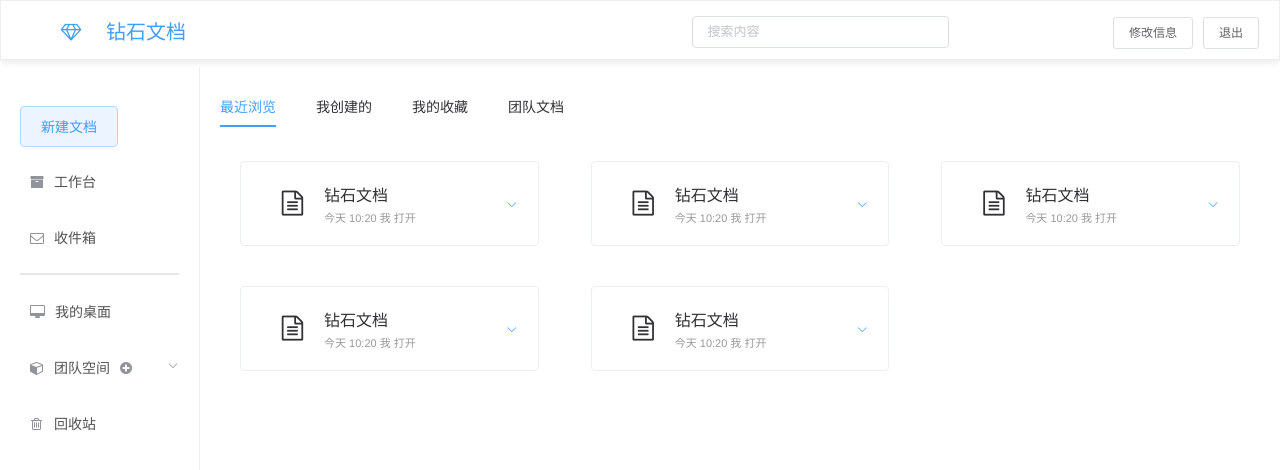
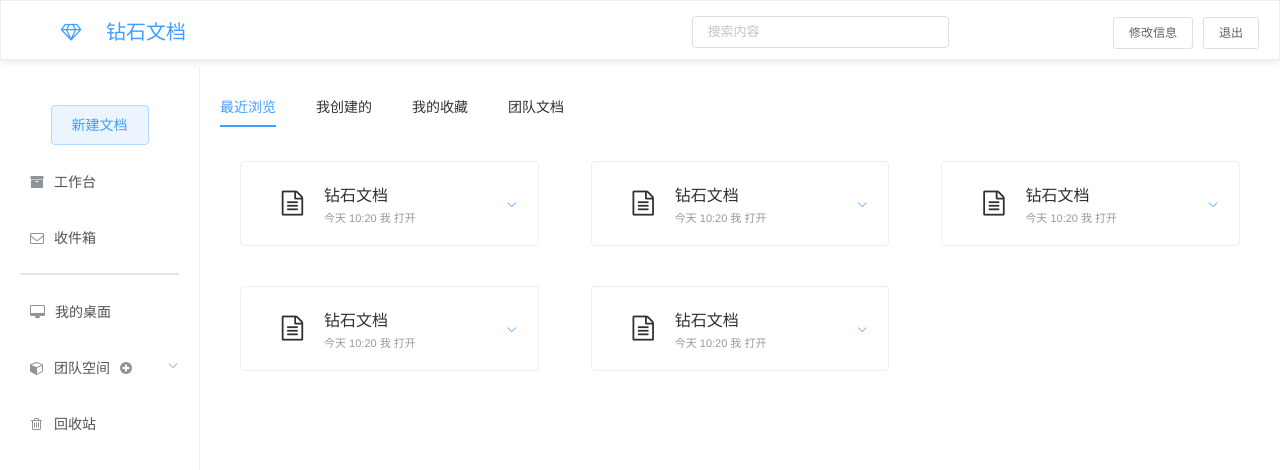
Before and after one commit to Jay2020-01/2020Summer-SE-Project-Frontend, a Vue app in the folder frontend/: page /4-2#/1 in a window 1280 px wide. Shown: the top 470 px of the page. Built offline with nearby package versions, Linux system fonts and the light colour scheme.

Commit message:
remove the shadow and click of the new-doc button

```diff
--- a/frontend/src/components/Home.vue
+++ b/frontend/src/components/Home.vue
@@ -33,9 +33,13 @@
         <!-- 侧边栏菜单区域  default-active="1"没写-->
         <el-menu background-color="#fff" text-color="#535353" active-text-color="#409eff" router>
           <!-- 新建按钮 -->
-          <el-menu-item index="0">
-            <el-button size="midium" @click="newFile" type="primary" plain>新建文档</el-button>
-          </el-menu-item>
+            <!-- old-code -->
+            <!-- <el-menu-item class="ceshi">
+              <el-button size="midium" @click="newFile" type="primary" plain>新建文档</el-button>
+            </el-menu-item> -->
+          <div class="new-doc">
+           <el-button size="midium" @click="newFile" type="primary" plain>新建文档</el-button>
+          </div>
           <!-- 不分级菜单 -->
           <el-menu-item index="1">
             <i class="fa fa-archive" style="padding: 0 10px 0 10px"></i>
@@ -233,4 +237,13 @@ body > .el-container {
 .add-team {
   padding: 0 10px;
 }
+.new-doc{
+  width:199px;
+  height:56px;
+  line-height: 56px;
+  // background-color: blue;
+  text-align:center;
+  display:table-cell;
+  vertical-align:middle;
+}
 </style>
```
